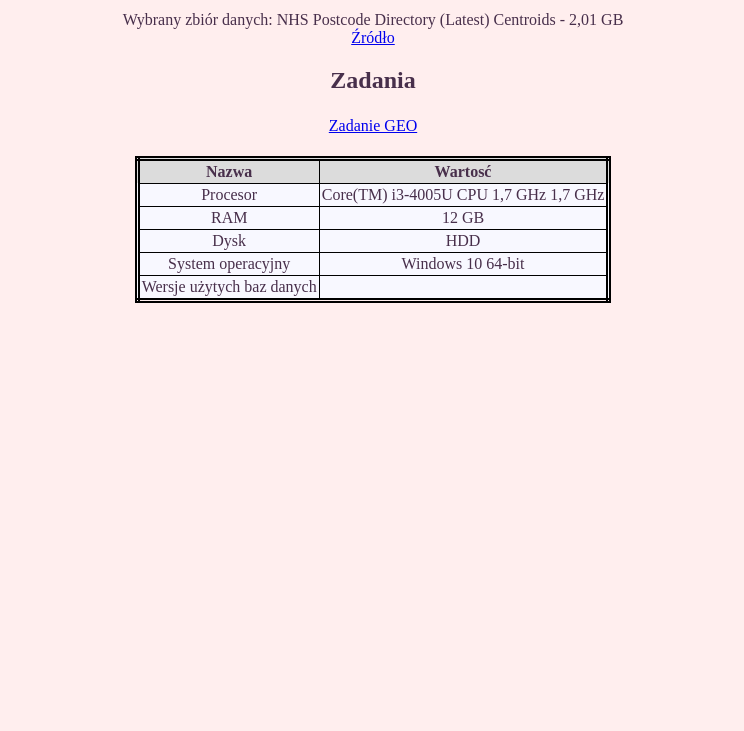
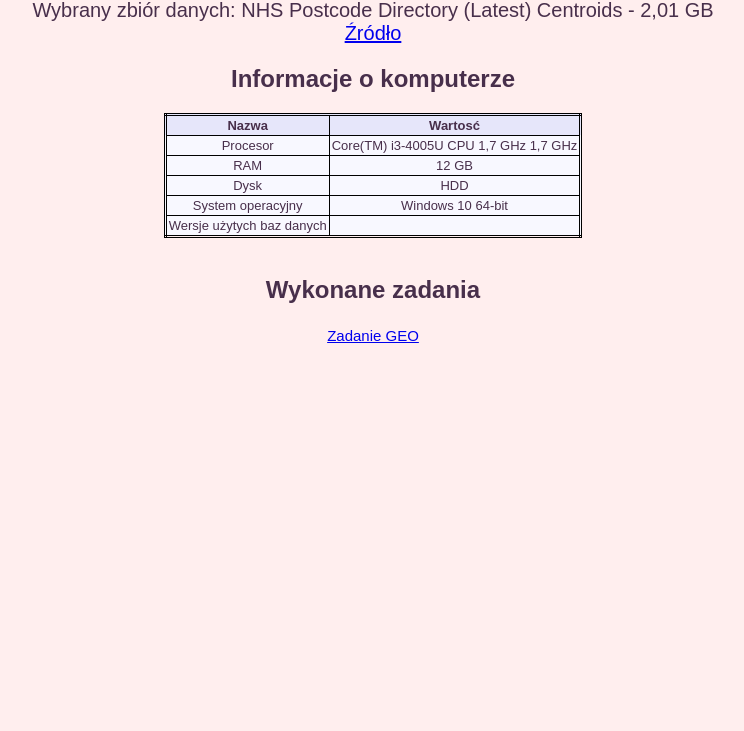
Before and after one commit to romety2/nosql, a plain HTML site: page docs/index.html in a window 1280 px wide. Shown: the part 69-800 px from the top of the page, without its empty margins (267-1011 px from the left). Drawn offline with Linux system fonts and the light colour scheme.

Commit message:
poprawiono opies README oraz strony

```diff
--- a/docs/index.html
+++ b/docs/index.html
@@ -5,26 +5,16 @@
 	<title>Kody pocztowe</title>
 	<link rel="stylesheet" href="style/style.css">
 </head>
-
+<body>
 	<div class = "text-center">
-	<h1>Kody pocztowe</h1>
-
-	<p>
+		<h2>Informacje o danych</h2>
+		<p class="description-data">
 			Wybrany zbiór danych: NHS Postcode Directory (Latest) Centroids - 2,01 GB
 			<br>
-		<a href="https://data.gov.uk/dataset/nhs-postcode-directory-latest-centroids">Źródło</a>
+			<a href="https://data.gov.uk/dataset/nhs-postcode-directory-latest-centroids" target="_blank">Źródło</a>
 		</p>
-
-	<h2>Zadania</h2>
-	<table class="table-center">
-		<tr>
-			<td>
-				<a href="pages/zadGeo.html">Zadanie GEO</a>
-			</td>
-		</tr>
-	</table>
-	</br>
-	<table class="dane table-center">
+		<h2>Informacje o komputerze</h2>
+		<table class="informations table-center">
 			<tr>
 				<th>Nazwa</th>
 				<th>Wartosć</th>
@@ -50,4 +40,14 @@
 				<td></td>
 			</tr>
 		</table>
+		</br>
+		<h2>Wykonane zadania</h2>
+		<table class="description-works table-center">
+			<tr>
+				<td>
+					<a href="pages/zadGeo.html">Zadanie GEO</a>
+				</td>
+			</tr>
+		</table>
 	</div>
+</body>
--- a/docs/pages/zadGeo.html
+++ b/docs/pages/zadGeo.html
@@ -3,8 +3,14 @@
 <head>
   <meta charset="utf-8">
   <title>Kody pocztowe</title>
+  <link rel="stylesheet" href="../style/style.css">
 </head>
-
-<h1>Zadanie GEO</h1>
-
-<script src="https://embed.github.com/view/geojson/romety2/nosql/master/data/map1.geojson"></script>
+<body>
+	<div class = "return">
+		<a href="../index.html">powrót</a>
+	</div>
+	<div class = "text-center">
+		<h1>Zadanie GEO</h1>
+		<script src="https://embed.github.com/view/geojson/romety2/nosql/master/data/map1.geojson"></script>
+	</div>
+</body>
--- a/docs/style/style.css
+++ b/docs/style/style.css
@@ -1,26 +1,28 @@
 body
 {
 	background: #FFEEEE;
+	font-family: Arial, Helvetica, sans-serif;
 }
 
-.dane
+.informations
 {
 	border-style: double;
 	border-color: #000000;
-	border-width: 5px;
+	border-width: 3px;
 	border-collapse: collapse;
+	font-size: 13px;
 }
-.dane th
+.informations th
 {
-	border-width: 1px;
+	border-width: 0.5px;
 	padding: 2px;
 	border-style: solid;
 	border-color: #000000;
-	background: #DCDCDC;
+	background: #E6E6FA;
 }
-.dane td
+.informations td
 {
-	border-width: 1px;
+	border-width: 0.5px;
 	padding: 2px;
 	border-style: solid;
 	border-color: #000000;
@@ -38,3 +40,24 @@ body
     margin-left: auto;
     margin-right: auto;
 }
+
+.description-data
+{
+	font-size: 20px;
+}
+
+.description-works
+{
+	font-size: 15px;
+}
+
+.map-center
+{
+    margin-left: auto;
+    margin-right: auto;
+}
+
+.return
+{
+	font-size: 10px;
+}
```
Also changed, not shown: 1 other file. Lines whose indentation alone changed are shown as unchanged.
